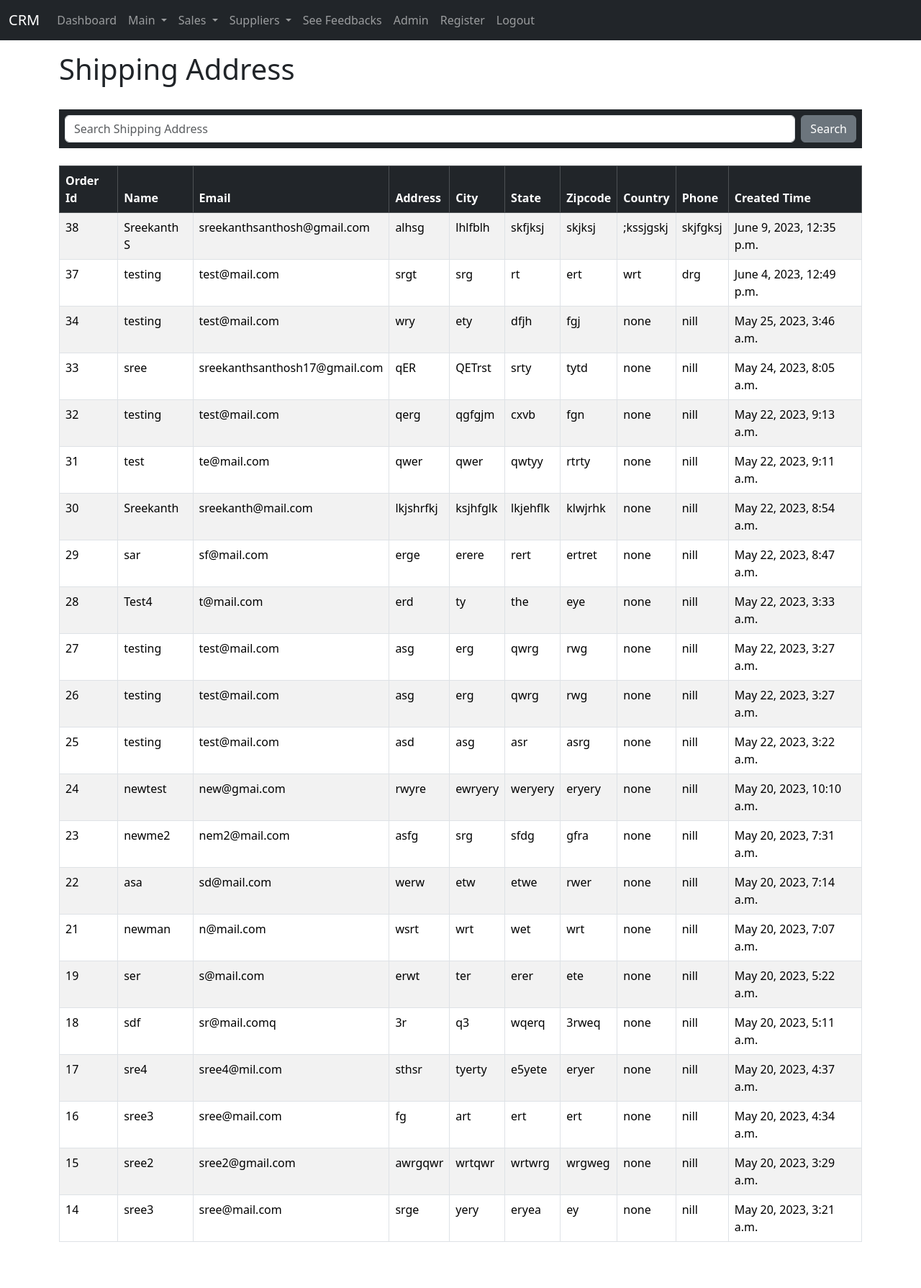
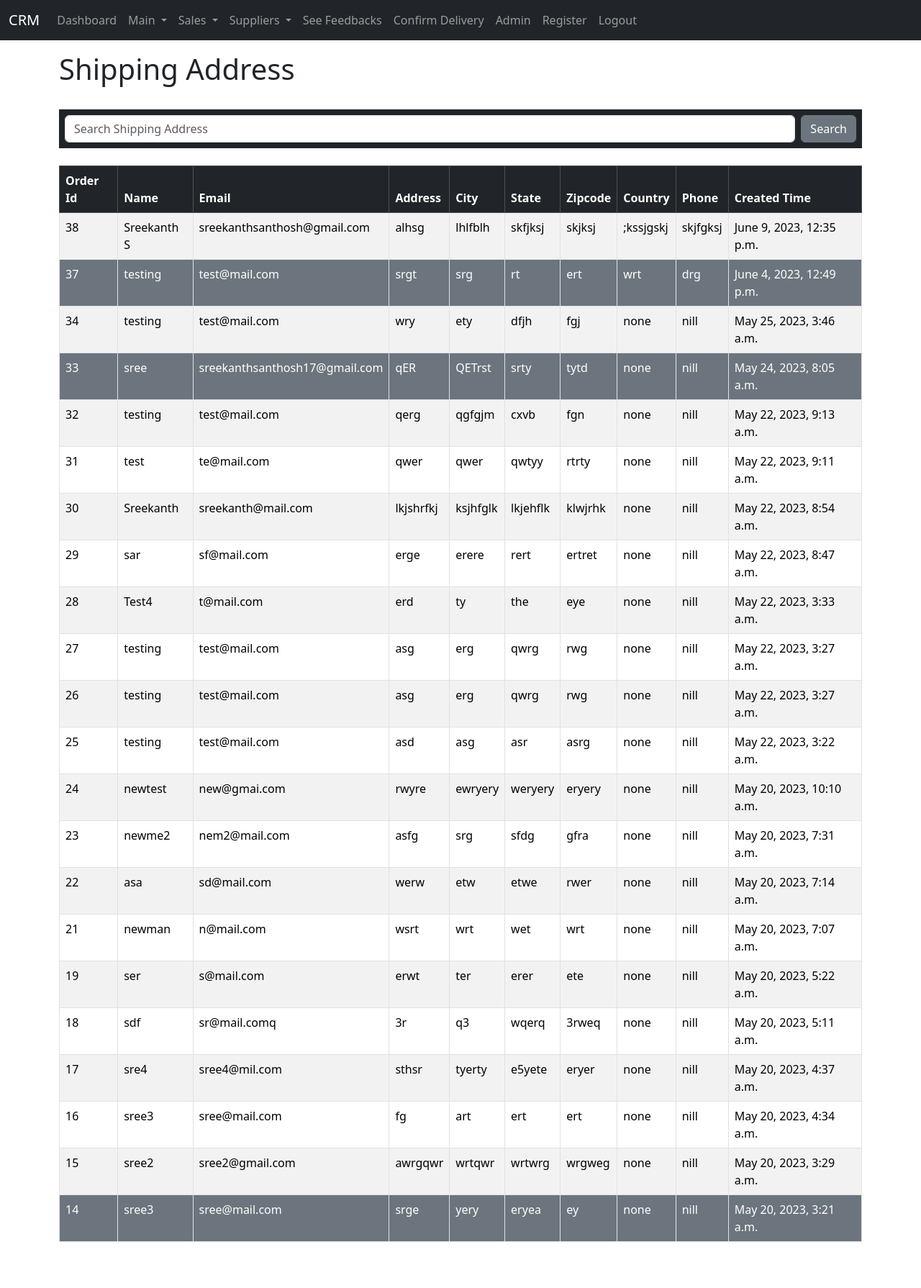
Before and after one commit to sreekanths-24/CRM, a Django app: page /features/ecommdata in a window 1280 px wide. Shown: the whole page at 72% size. Run offline with Django 3.2, Linux system fonts and the light colour scheme; a user stored in the database is signed in; data comes from the database, SQL or seed files in the repository; both versions use the stored data as it was after the commit; parts of the project's set-up code (start-up, migrations or seed data) failed here and were passed over.

Commit message:
added a delivery system

```diff
--- a/features/admin.py
+++ b/features/admin.py
@@ -1,6 +1,7 @@
 from django.contrib import admin
-from .models import FeedbackTable, SupplierRecord
+from .models import FeedbackTable, SupplierRecord, delivery
 # Register your models here.
 
 admin.site.register(FeedbackTable)
 admin.site.register(SupplierRecord)
+admin.site.register(delivery)
--- a/features/templates/dashboard.html
+++ b/features/templates/dashboard.html
@@ -154,8 +154,8 @@
             </div>
             <div class="card-body">
               <h4 class="card-text">
-                {% if totalfeedbacks %}
-                {% for item in totalfeedbacks %}
+                {% if alldeliveries %}
+                {% for item in alldeliveries %}
                 {% if forloop.last %}
                     {{ forloop.counter }}
                 {% endif %}
--- a/features/templates/ecommdata.html
+++ b/features/templates/ecommdata.html
@@ -34,6 +34,18 @@
 
 		{% for record in ecommshippingdata %}
 		<tr>
+			{% if record.order.id in order_id_list %}
+			<td class="bg-secondary" style="color: white;">{{ record.order.id }}</td>
+			<td class="bg-secondary" style="color: white;">{{ record.customer.name }}</td>
+			<td class="bg-secondary" style="color: white;">{{ record.customer.email }}</td>
+			<td class="bg-secondary" style="color: white;">{{ record.address }}</td>
+			<td class="bg-secondary" style="color: white;">{{ record.city }}</td>
+			<td class="bg-secondary" style="color: white;">{{ record.state }}</td>
+			<td class="bg-secondary" style="color: white;">{{ record.zipcode }}</td>
+			<td class="bg-secondary" style="color: white;">{{ record.country }}</td>
+			<td class="bg-secondary" style="color: white;">{{ record.phone }}</td>
+			<td class="bg-secondary" style="color: white;">{{ record.date_added }}</td>
+			{% else %}
 			<td>{{ record.order.id }}</td>
 			<td>{{ record.customer.name }}</td>
 			<td>{{ record.customer.email }}</td>
@@ -44,6 +56,7 @@
 			<td>{{ record.country }}</td>
 			<td>{{ record.phone }}</td>
 			<td>{{ record.date_added }}</td>
+			{% endif %}
 		</tr>
 		{% endfor %}
 
--- a/features/urls.py
+++ b/features/urls.py
@@ -15,4 +15,5 @@ urlpatterns = [
     path('update_supplier/<int:pk>', views.update_supplier, name='update_supplier'),
     path('add_supplier_record', views.add_supplier_record, name='add_supplier_record'),
     path('dashboard', views.dashboard, name='dashboard'),
+    path('delivery', views.confirmdelivery, name='confirmdelivery'),
 ]
--- a/features/views.py
+++ b/features/views.py
@@ -59,12 +59,18 @@ def searchid(request):
 		return render(request, 'searchid.html', {})
 
 def ecommdata(request):
+	order_ids = delivery.objects.values_list('order_id', flat=True).distinct()
+	order_id_list = list(order_ids)
+
 	ecommshippingdata = ShippingAddress.objects.order_by('-date_added')
-	return render(request, 'ecommdata.html', { 'ecommshippingdata':ecommshippingdata})
+	return render(request, 'ecommdata.html', { 'ecommshippingdata':ecommshippingdata,'order_id_list':order_id_list})
 
 def ecommorderdata(request):
+	order_ids = delivery.objects.values_list('order_id', flat=True).distinct()
+	order_id_list = list(order_ids)
+
 	ecommorders = OrderItem.objects.order_by('-date_added')
-	return render(request, 'ecommorder.html', {'ecommorders':ecommorders})
+	return render(request, 'ecommorder.html', {'order_id_list':order_id_list, 'ecommorders':ecommorders})
 
 def supplierrecords(request):
 	supplier_list = SupplierRecord.objects.order_by('-created_at')
@@ -120,6 +126,8 @@ def dashboard(request):
 	totalcustomers = ShippingAddress.objects.all()
 	totalproducts = Product.objects.all()
 	totalsuppliers = SupplierRecord.objects.all()
+	alldeliveries = delivery.objects.all()
+
 
 	order_items = OrderItem.objects.exclude(product__isnull=True).values('product__name').annotate(total_quantity=Sum('quantity'))
 	product_quantities = {item['product__name']: item['total_quantity'] for item in order_items}
@@ -135,5 +143,23 @@ def dashboard(request):
 		'totalsuppliers':totalsuppliers,
 		'product_names': product_names,
         'product_totals': product_totals,
+        'alldeliveries': alldeliveries,
 	}
 	return render(request, 'dashboard.html', context)
+
+
+def confirmdelivery(request):
+	alldeliveries = delivery.objects.order_by('-created_at')
+	order_ids = delivery.objects.values_list('order_id', flat=True).distinct()
+	order_id_list = list(order_ids)
+
+	if request.method == "POST":
+		order_id = request.POST.get("newdelivery")
+		if int(order_id) in order_id_list:
+			messages.warning(request, f"Order {order_id} is already in the delivered list.")
+		else:
+			obj = delivery(order_id=order_id)
+			obj.save()
+			messages.success(request, f"Order {order_id} added to the delivered list!")
+        # return redirect('dashboard')
+	return render(request, 'delivery.html', {'alldeliveries': alldeliveries})
--- a/mainpart/templates/navbar.html
+++ b/mainpart/templates/navbar.html
@@ -45,6 +45,9 @@
           <a class="nav-link" href="{% url 'viewfeedback' %}">See Feedbacks</a>
         </li>
         <li class="nav-item">
+          <a class="nav-link" href="{% url 'confirmdelivery' %}">Confirm Delivery</a>
+        </li>
+        <li class="nav-item">
           <a class="nav-link" href="http://127.0.0.1:8000/admin/">Admin</a>
         </li>
         <li class="nav-item">
```
Also changed, not shown: features/models.py (+7 -0 lines), features/templates/delivery.html (added, +50 -0 lines), features/templates/ecommorder.html (+8 -0 lines), db.sqlite3, features/migrations/0004_delivery.py (added).
